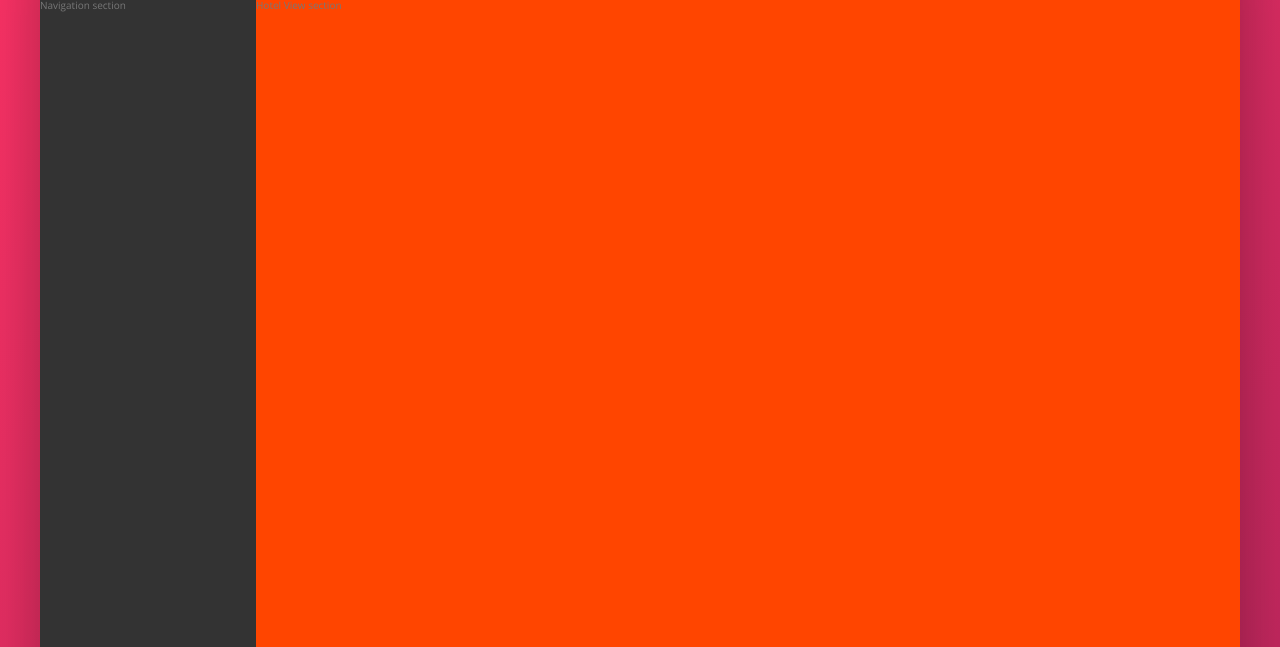
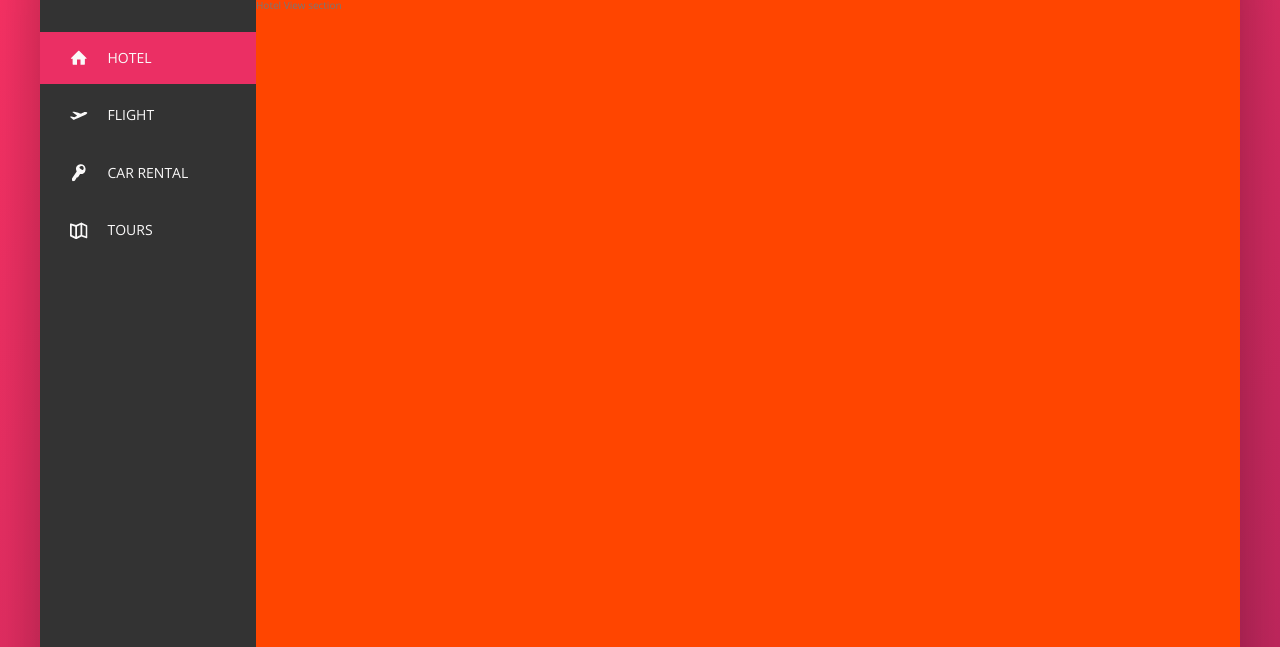
Before and after one commit to chewdev/css-sass-practice-2, a website: page index.html in a window 1280 px wide. Shown: the part 153-800 px from the top of the page. Drawn offline with nearby package versions, Linux system fonts and the light colour scheme; files that its build step writes are made by us from their sources.

Commit message:
Add sidebar component html

```diff
--- a/index.html
+++ b/index.html
@@ -55,7 +55,43 @@
       </header>
       <div class="content">
         <nav class="sidebar">
-          Navigation section
+          <ul class="side-nav">
+            <li class="side-nav__item side-nav__item--active">
+              <a href="#" class="side-nav__link">
+                <svg class="side-nav__icon">
+                  <use xlink:href="img/sprite.svg#icon-home"></use>
+                </svg>
+                <span>Hotel</span>
+              </a>
+            </li>
+            <li class="side-nav__item">
+              <a href="#" class="side-nav__link">
+                <svg class="side-nav__icon">
+                  <use xlink:href="img/sprite.svg#icon-aircraft-take-off"></use>
+                </svg>
+                <span>Flight</span>
+              </a>
+            </li>
+            <li class="side-nav__item">
+              <a href="#" class="side-nav__link">
+                <svg class="side-nav__icon">
+                  <use xlink:href="img/sprite.svg#icon-key"></use>
+                </svg>
+                <span>Car Rental</span>
+              </a>
+            </li>
+            <li class="side-nav__item">
+              <a href="#" class="side-nav__link">
+                <svg class="side-nav__icon">
+                  <use xlink:href="img/sprite.svg#icon-map"></use>
+                </svg>
+                <span>Tours</span>
+              </a>
+            </li>
+          </ul>
+          <div class="legal">
+            &copy; 2017 by trillo. All rights reserved.
+          </div>
         </nav>
         <main class="hotel-view">
           Hotel View section
```
